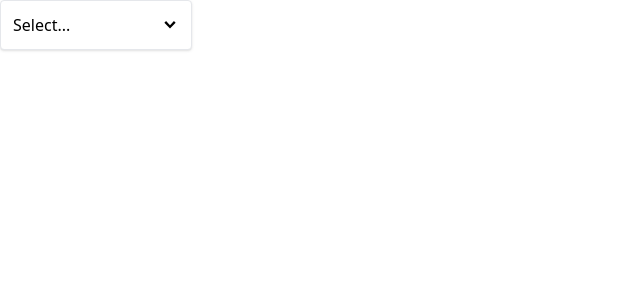
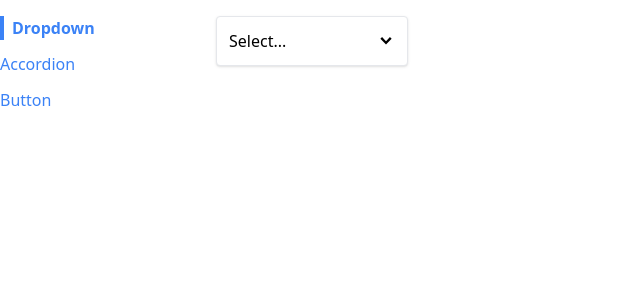
Before and after one commit to heninini/Navigation, a React (Create React App) app: page / in a window 1280 px wide. Shown: the top 300 px of the page, without its empty margins (0-640 px from the left). Built offline with nearby package versions, Linux system fonts and the light colour scheme.

Commit message:
project 13

```diff
--- a/src/App.js
+++ b/src/App.js
@@ -1,22 +1,24 @@
-import { useState } from "react";
-import Dropdown from "./components/Dropdown";
+import Sidebar from "./components/Sidebar";
+import Route from "./components/Route";
+import AccordionPage from "./pages/AccordionPages";
+import DropdownPage from "./pages/DropdownPage";
+import ButtonPage from "./pages/ButtonPage";
 
 function App() {
-  const [selection, setSelection] = useState(null);
-
-  const handleSelect = (option) => {
-    setSelection(option);
-  };
-
-  const options = [
-    { label: "Red", value: "red" },
-    { label: "Green", value: "green" },
-    { label: "Blue", value: "blue" },
-  ];
-
   return (
-    <div>
-      <Dropdown options={options} value={selection} onChange={handleSelect} />
+    <div className="container mx-auto grid grid-cols-6 gap-4 mt-4">
+      <Sidebar />
+      <div className="col-span-5">
+        <Route path="/accordion">
+          <AccordionPage />
+        </Route>
+        <Route path="/">
+          <DropdownPage />
+        </Route>
+        <Route path="/buttons">
+          <ButtonPage />
+        </Route>
+      </div>
     </div>
   );
 }
--- /dev/null
+++ b/src/components/Link.js
@@ -0,0 +1,27 @@
+import classNames from "classnames";
+import { useContext } from "react";
+import NavigationContext from "../context/navigation";
+
+function Link({ to, children, className, activeClassName }) {
+  const { navigate, currentPath } = useContext(NavigationContext);
+
+  const classes = classNames(
+    "text-blue-500",
+    className,
+    currentPath === to && activeClassName
+  );
+  const handleClick = (event) => {
+    if (event.ctrlKey || event.metaKey) {
+      return;
+    }
+    event.preventDefault();
+    navigate(to);
+  };
+
+  return (
+    <a className={classes} href={to} onClick={handleClick}>
+      {children}
+    </a>
+  );
+}
+export default Link;
--- /dev/null
+++ b/src/components/Route.js
@@ -0,0 +1,14 @@
+import { useContext } from "react";
+import NavigationContext from "../context/navigation";
+
+function Route({ path, children }) {
+  const { currentPath } = useContext(NavigationContext);
+
+  if (path === currentPath) {
+    return children;
+  }
+
+  return null;
+}
+
+export default Route;
--- /dev/null
+++ b/src/components/Sidebar.js
@@ -0,0 +1,29 @@
+import Link from "./Link";
+
+function Sidbar() {
+  const links = [
+    { label: "Dropdown", path: "/" },
+    { label: "Accordion", path: "/accordion" },
+    { label: "Button", path: "/buttons" },
+  ];
+  const renderedLinks = links.map((link) => {
+    return (
+      <Link
+        key={link.label}
+        to={link.path}
+        className="mb-3"
+        activeClassName="font-bold border-l-4 border-blue-500 pl-2"
+      >
+        {link.label}
+        {console.log(link.path)}
+      </Link>
+    );
+  });
+  return (
+    <div className="sticky top-0 overflow-y-scroll flex flex-col items-start">
+      {renderedLinks}
+    </div>
+  );
+}
+
+export default Sidbar;
--- /dev/null
+++ b/src/context/navigation.js
@@ -0,0 +1,29 @@
+import { useState, createContext, useEffect } from "react";
+
+const NavigationContext = createContext();
+
+function NavigationProvider({ children }) {
+  const [currentPath, setCurrentPath] = useState(window.location.pathname);
+  useEffect(() => {
+    const handler = () => {
+      setCurrentPath(window.location.pathname);
+    };
+    window.addEventListener("popstate", handler);
+    return () => {
+      window.removeEventListener("popstate", handler);
+    };
+  }, []);
+
+  const navigate = (to) => {
+    window.history.pushState({}, "", to);
+    setCurrentPath(to);
+  };
+
+  return (
+    <NavigationContext.Provider value={{ currentPath, navigate }}>
+      {children}
+    </NavigationContext.Provider>
+  );
+}
+export { NavigationProvider };
+export default NavigationContext;
--- /dev/null
+++ b/src/hooks/use-navigation.js
@@ -0,0 +1,10 @@
+// hooks/use-navigation.js
+import { useContext } from "react";
+import NavigationContext from "../context/navigation";
+
+function useNavigation() {
+  const { navigate } = useContext(NavigationContext);
+  return { navigate };
+}
+
+export default useNavigation;
--- a/src/index.js
+++ b/src/index.js
@@ -2,8 +2,13 @@
 import React from "react";
 import ReactDOM from "react-dom/client";
 import App from "./App.js";
+import { NavigationProvider } from "./context/navigation";
 
 const el = document.getElementById("root");
 const root = ReactDOM.createRoot(el);
 
-root.render(<App />);
+root.render(
+  <NavigationProvider>
+    <App />
+  </NavigationProvider>
+);
--- /dev/null
+++ b/src/pages/DropdownPage.js
@@ -0,0 +1,24 @@
+import { useState } from "react";
+import Dropdown from "../components/Dropdown";
+
+function DropdownPage() {
+  const [selection, setSelection] = useState(null);
+
+  const handleSelect = (option) => {
+    setSelection(option);
+  };
+
+  const options = [
+    { label: "Red", value: "red" },
+    { label: "Green", value: "green" },
+    { label: "Blue", value: "blue" },
+  ];
+
+  return (
+    <div>
+      <Dropdown options={options} value={selection} onChange={handleSelect} />
+    </div>
+  );
+}
+
+export default DropdownPage;
```
